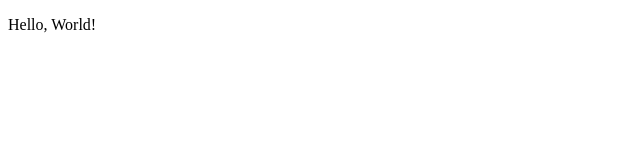
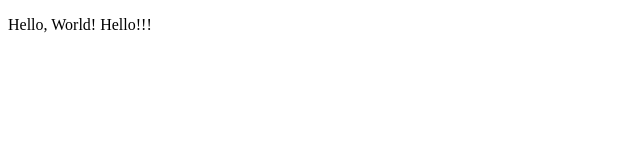
Before and after one commit to toshanidis/js-project, a plain HTML site: page index.html in a window 1280 px wide. Shown: the full height of the page, 0-640 px from the left. Drawn offline with Linux system fonts and the light colour scheme.

Commit message:
second commit

```diff
--- a/index.html
+++ b/index.html
@@ -8,7 +8,7 @@
 </head>
 <body>
   <p>
-    Hello, World!
+    Hello, World! Hello!!!
   </p>
   <script src="js/script.js"></script>
 </body>
```
